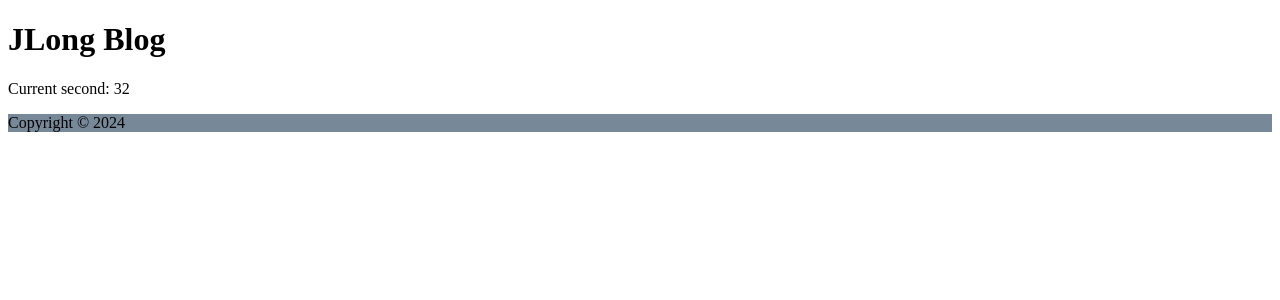
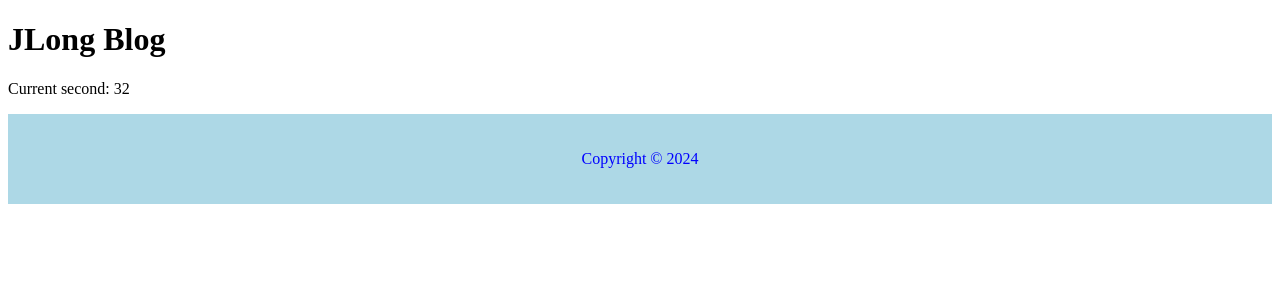
Before and after one commit to TacoWarrior24/Blog, a Node server app: page / in a window 1280 px wide. Shown: the part 62-362 px from the top of the page. Run offline with Node 20, Linux system fonts and the light colour scheme.

Commit message:
Stylized Footer

```diff
--- a/package.json
+++ b/package.json
@@ -12,6 +12,7 @@
   "description": "",
   "dependencies": {
     "ejs": "^3.1.10",
-    "express": "^4.21.0"
+    "express": "^4.21.0",
+    "nodemon": "^3.1.6"
   }
 }
--- a/public/styles/main.css
+++ b/public/styles/main.css
@@ -31,5 +31,8 @@ li a{
 }
 
 footer {
-    background-color: lightslategray;
+    background-color: lightblue;
+    text-align: center;
+    color: blue;
+    padding: 20px;
 }
```
Also changed, not shown: 1 other file.
